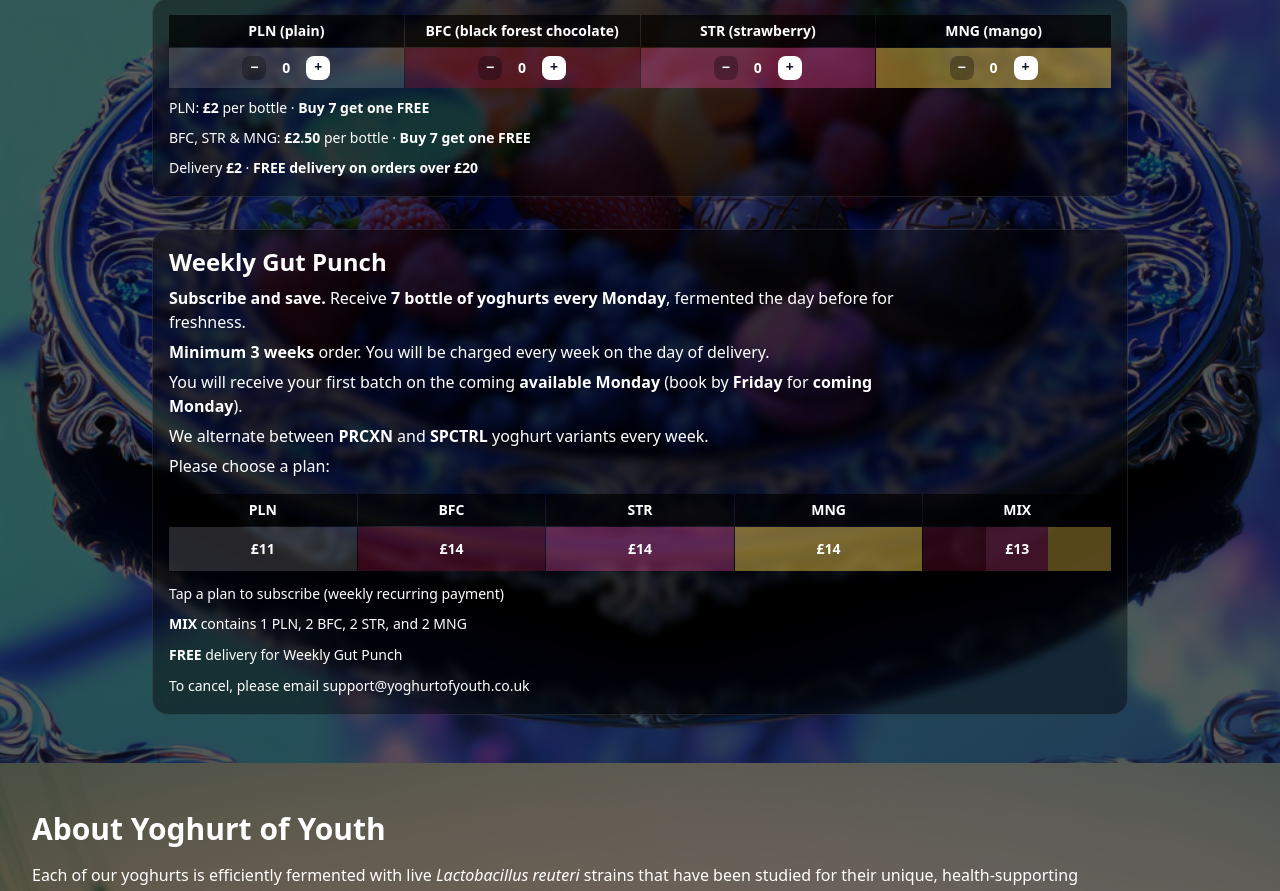
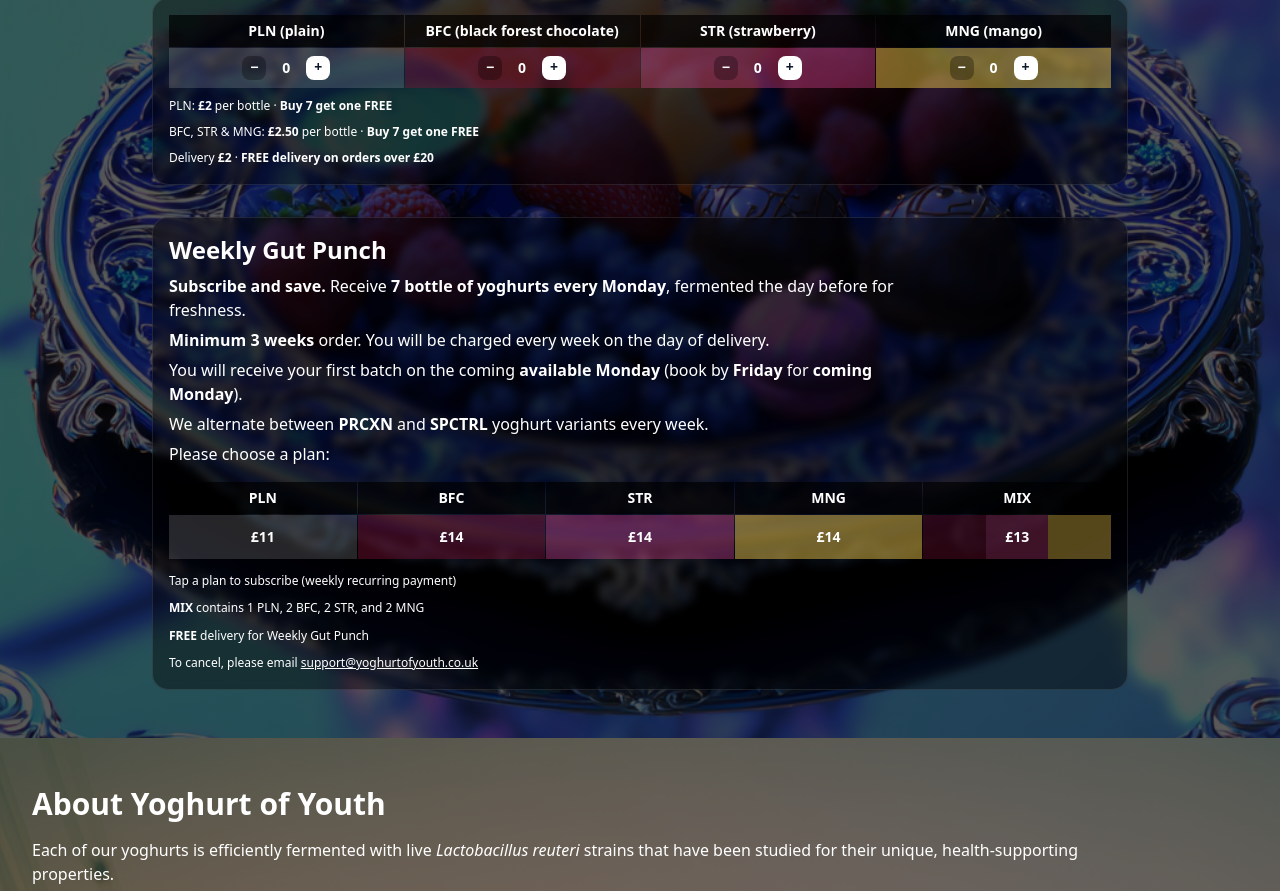
Before and after one commit to ZainAkuji/Yoghurt-of-Youth, a React (Vite) app: page / in a window 1280 px wide. Shown: the part 1505-2396 px from the top of the page. Built offline with nearby package versions, Linux system fonts and the light colour scheme.

Commit message:
Update App.tsx

```diff
--- a/src/App.tsx
+++ b/src/App.tsx
@@ -40,7 +40,7 @@ function placeholder(text: string, bg = "#f8fafc", fg = "#334155") {
 }
 
 const PRODUCTS = [
-  { id: "PLN", name: "PLN", price: 0.5, size: "250 mL", img: "/plain.png" },
+  { id: "PLN", name: "PLN", price: 2.0, size: "250 mL", img: "/plain.png" },
   { id: "BFC", name: "BFC", price: 2.5, size: "250 mL", img: "/bfc.png" },
   { id: "STR", name: "STR", price: 2.5, size: "250 mL", img: "/str.png" },
   { id: "MNG", name: "MNG", price: 2.5, size: "250 mL", img: "/mng.png" },
@@ -90,14 +90,14 @@ function computeTotals(cart: Record<string, number>) {
   const qtyTotal = items.reduce((s, i) => s + i.qty, 0);
 
   // classify by price: £2 = "plain", £2.50 = "flavoured"
-  const plainItems = items.filter((i) => i.price === 0.5);
+  const plainItems = items.filter((i) => i.price === 2.0);
   const flavItems = items.filter((i) => i.price === 2.5);
 
   const plainQty = plainItems.reduce((s, i) => s + i.qty, 0);
   const flavQty  = flavItems.reduce((s, i) => s + i.qty, 0);
 
   // unit prices (taken from products so it's future-proof)
-  const plainUnit = plainItems[0]?.price ?? 0.5;
+  const plainUnit = plainItems[0]?.price ?? 2.0;
   const flavUnit  = flavItems[0]?.price ?? 2.5;
 
   // "no bundle" full price (for savings display)
@@ -129,7 +129,7 @@ function computeTotals(cart: Record<string, number>) {
 
   // £2 delivery if there is any order and threshold not reached
   const deliveryFee =
-    merchTotal === 0 ? 0 : freeDeliveryUnlocked ? 0 : 0.01;
+    merchTotal === 0 ? 0 : freeDeliveryUnlocked ? 0 : 2;
 
   // final amount customer pays (bottles + delivery)
   const total = merchTotal + deliveryFee;
@@ -977,7 +977,7 @@ export default function App(){
                   </div>
 
                   {/* pricing + badges */}
-                  <div className="mt-2 text-sm text-white space-y-1.5">
+                  <div className="mt-2 text-xs text-white space-y-1.5">
                     <p className="flex flex-wrap items-center gap-2">
                       <span>
                         PLN: <strong>£2</strong> per bottle ·{" "}
@@ -986,7 +986,7 @@ export default function App(){
                       {totalPlain > 0 ? (
                         <span
                           className={cn(
-                            "inline-flex items-center rounded-full px-2.5 py-0.5 text-sm shadow-md backdrop-blur-md",
+                            "inline-flex items-center rounded-full px-2.5 py-0.5 text-xs shadow-md backdrop-blur-md",
                             plainOnBundle
                               ? "bg-emerald-500/80 text-slate-900"
                               : "bg-black/60 text-white"
@@ -996,7 +996,7 @@ export default function App(){
                           <strong>{totalPlain}</strong>
                         </span>
                       ) : (
-                        <span className="inline-flex items-center rounded-full bg-black/60 px-2.5 py-0.5 text-sm shadow-md backdrop-blur-md invisible">
+                        <span className="inline-flex items-center rounded-full bg-black/60 px-2.5 py-0.5 text-xs shadow-md backdrop-blur-md invisible">
                           In basket:&nbsp;
                           <strong>0</strong>
                         </span>
@@ -1011,7 +1011,7 @@ export default function App(){
                       {totalFlavoured > 0 ? (
                         <span
                           className={cn(
-                            "inline-flex items-center rounded-full px-2.5 py-0.5 text-sm shadow-md backdrop-blur-md",
+                            "inline-flex items-center rounded-full px-2.5 py-0.5 text-xs shadow-md backdrop-blur-md",
                             flavOnBundle
                               ? "bg-emerald-500/80 text-slate-900"
                               : "bg-black/60 text-white"
@@ -1021,7 +1021,7 @@ export default function App(){
                           <strong>{totalFlavoured}</strong>
                         </span>
                       ) : (
-                        <span className="inline-flex items-center rounded-full bg-black/60 px-2.5 py-0.5 text-sm shadow-md backdrop-blur-md invisible">
+                        <span className="inline-flex items-center rounded-full bg-black/60 px-2.5 py-0.5 text-xs shadow-md backdrop-blur-md invisible">
                           In basket:&nbsp;
                           <strong>0</strong>
                         </span>
@@ -1038,7 +1038,7 @@ export default function App(){
                       {merchTotal > 0 ? (
                         <span
                           className={cn(
-                            "inline-flex items-center rounded-full px-2.5 py-0.5 text-sm shadow-md backdrop-blur-md",
+                            "inline-flex items-center rounded-full px-2.5 py-0.5 text-xs shadow-md backdrop-blur-md",
                             freeDeliveryUnlocked
                               ? "bg-emerald-500/80 text-slate-900"
                               : "bg-black/60 text-white"
@@ -1048,7 +1048,7 @@ export default function App(){
                           <strong>{gbp(merchTotal)}</strong>
                         </span>
                       ) : (
-                        <span className="inline-flex items-center rounded-full bg-black/60 px-2.5 py-0.5 text-sm shadow-md backdrop-blur-md invisible">
+                        <span className="inline-flex items-center rounded-full bg-black/60 px-2.5 py-0.5 text-xs shadow-md backdrop-blur-md invisible">
                           Spent:&nbsp;
                           <strong>0</strong>
                         </span>
@@ -1121,20 +1121,22 @@ export default function App(){
                       })}
                     </div>
 
-                    <p className="mt-3 text-sm text-white leading-relaxed">
+                    <p className="mt-3 text-xs text-white leading-relaxed">
                       Tap a plan to subscribe (weekly recurring payment)
                     </p>
 
-                    <p className="mt-2 text-sm text-white leading-relaxed">
+                    <p className="mt-2 text-xs text-white leading-relaxed">
                       <strong>MIX</strong> contains 1 PLN, 2 BFC, 2 STR, and 2 MNG
                     </p>
 
-                    <p className="mt-2 text-sm text-white leading-relaxed">
+                    <p className="mt-2 text-xs text-white leading-relaxed">
                       <strong>FREE</strong> delivery for Weekly Gut Punch
                     </p>
 
-                    <p className="mt-2 text-sm text-white leading-relaxed">
-                      To cancel, please email support@yoghurtofyouth.co.uk
+                    <p className="mt-2 text-xs text-white leading-relaxed">
+                      To cancel, please email <a href="mailto:support@yoghurtofyouth.co.uk" className="underline hover:text-slate-900">
+                        support@yoghurtofyouth.co.uk
+                      </a>
                     </p>
                   </div>
 
```
